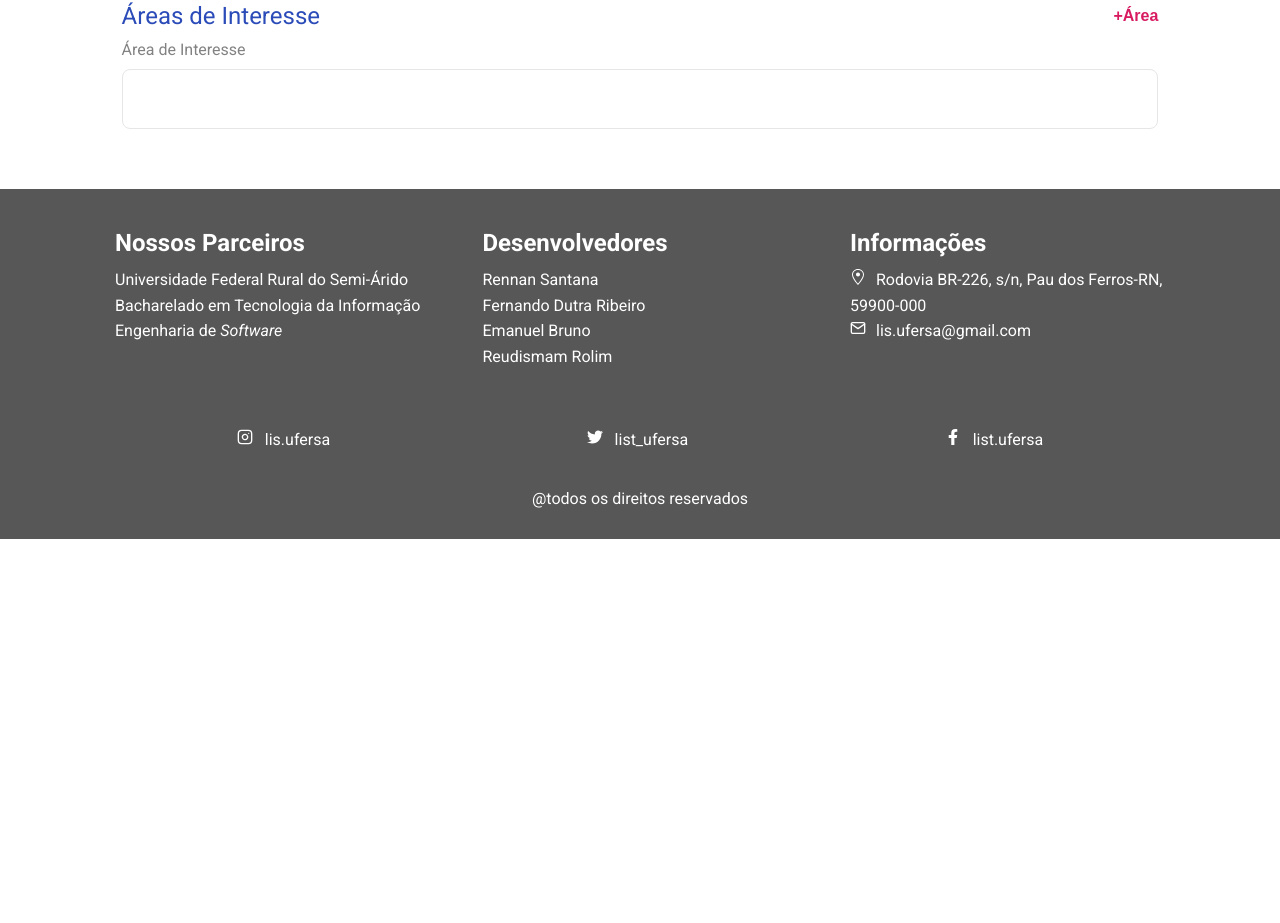
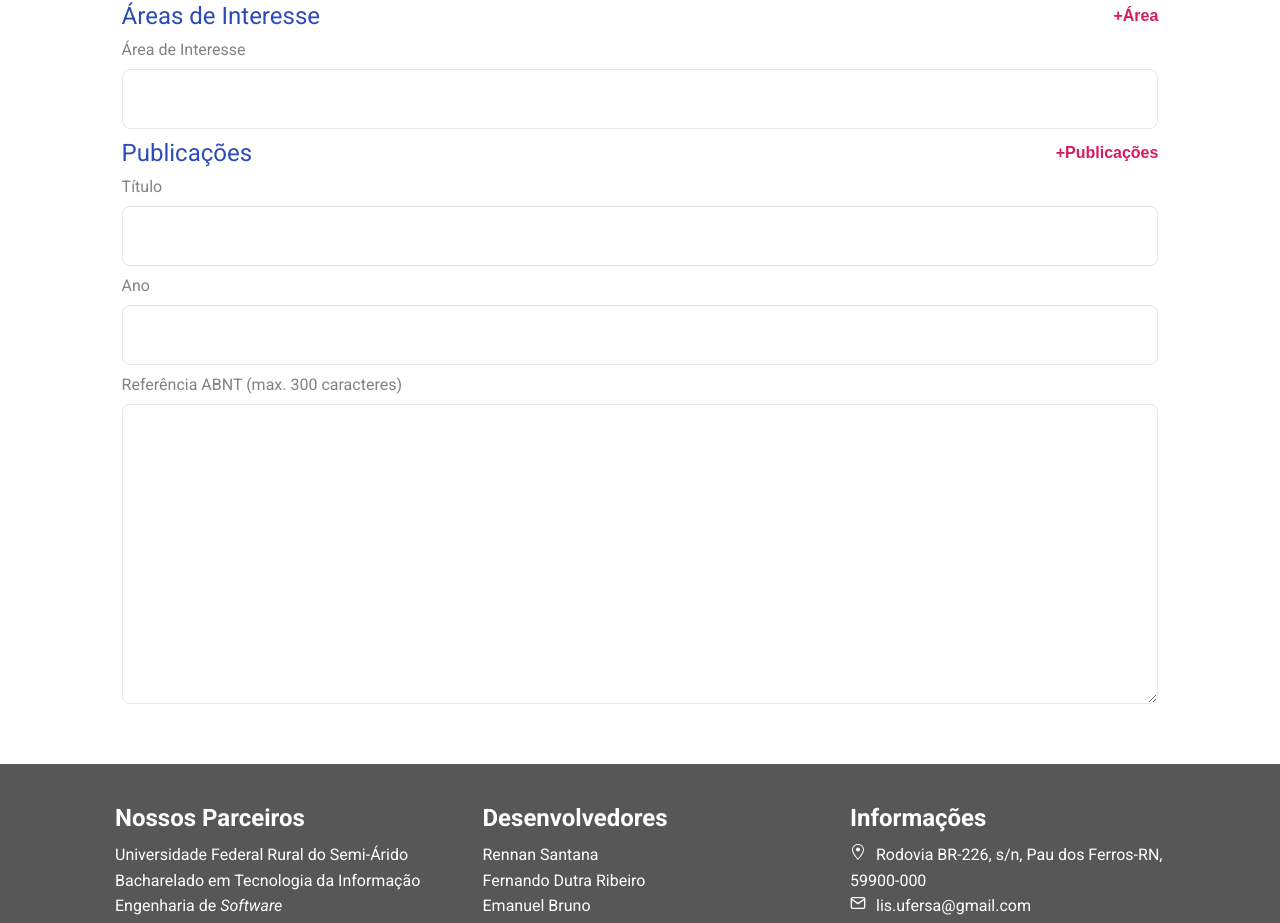
Before and after one commit to reudismam/LIS-lab, a React (Create React App) app: page /signup in a window 1280 px wide. Shown: the part 1729-2652 px from the top of the page. Before the commit the page ends 2268 px from the top, so only its background shows below. Built offline with nearby package versions, Linux system fonts and the light colour scheme.

Commit message:
Campos publicação

```diff
--- a/src/pages/CriarConta/index.tsx
+++ b/src/pages/CriarConta/index.tsx
@@ -58,6 +58,10 @@ const PlusButton = styled.button`
     color: var(--secundaria);
     font-size: 1.6rem;
     font-weight: bold;
+`
+
+const TitleContainer = styled.div`
+
 `
 
 export default function CriarConta() {
@@ -126,6 +130,19 @@ export default function CriarConta() {
                     </TopFieldSet>
                     <Input name="area" label="Área de Interesse"/>
                 </FieldSet>
+                <FieldSet>
+                    <TopFieldSet>
+                        <Legend>
+                            Publicações
+                        </Legend>
+                        <PlusButton>+Publicações</PlusButton>
+                    </TopFieldSet>
+                    <TitleContainer>
+                        <Input name="publication_tile" label="Título"/>
+                        <Input name="publication_year" label="Ano" />
+                    </TitleContainer>
+                    <TextArea name="publication_reference" label="Referência ABNT (max. 300 caracteres)"/>
+                </FieldSet>
             </Form>
         </PageTemplate>
     );
```
